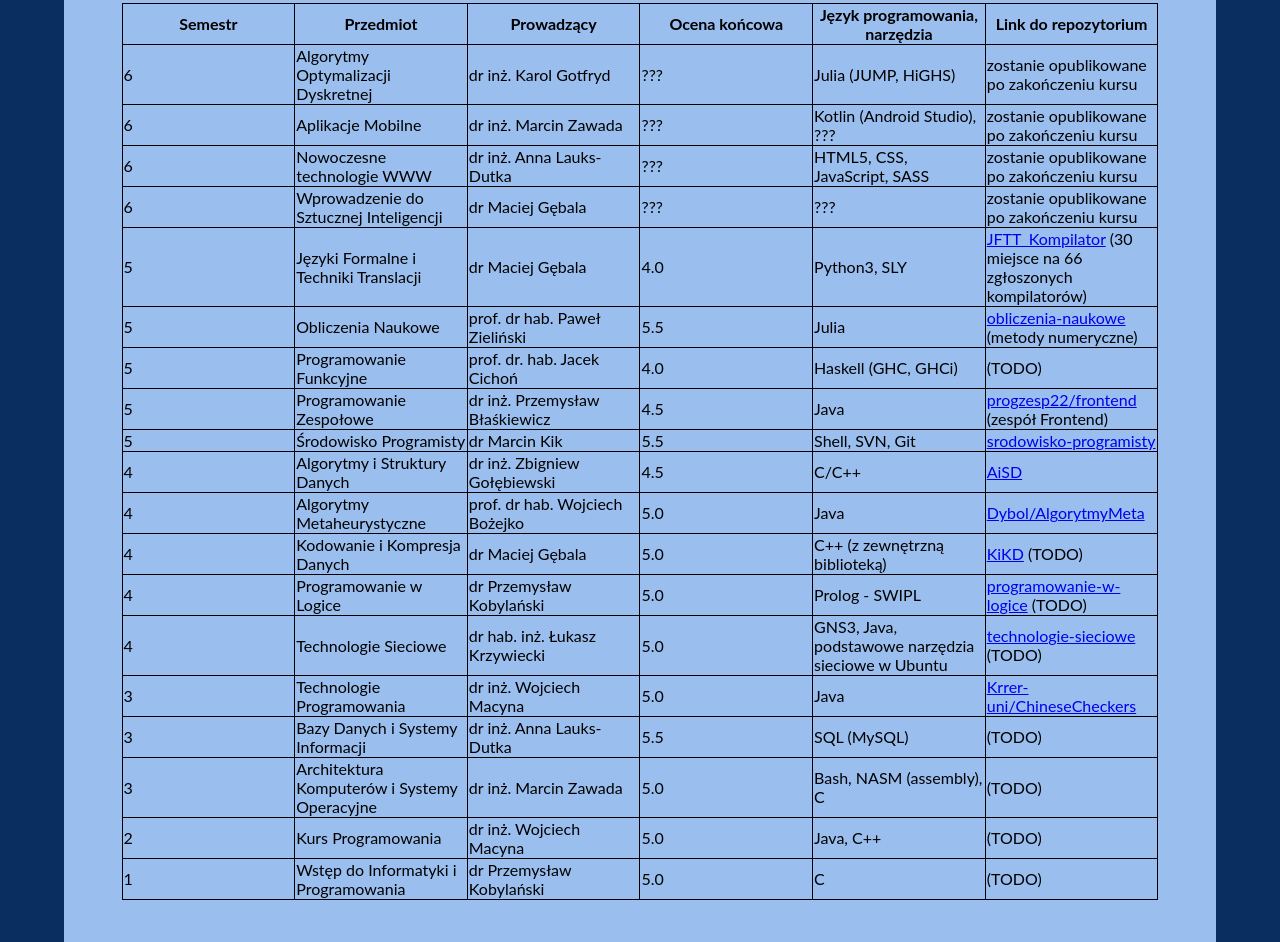
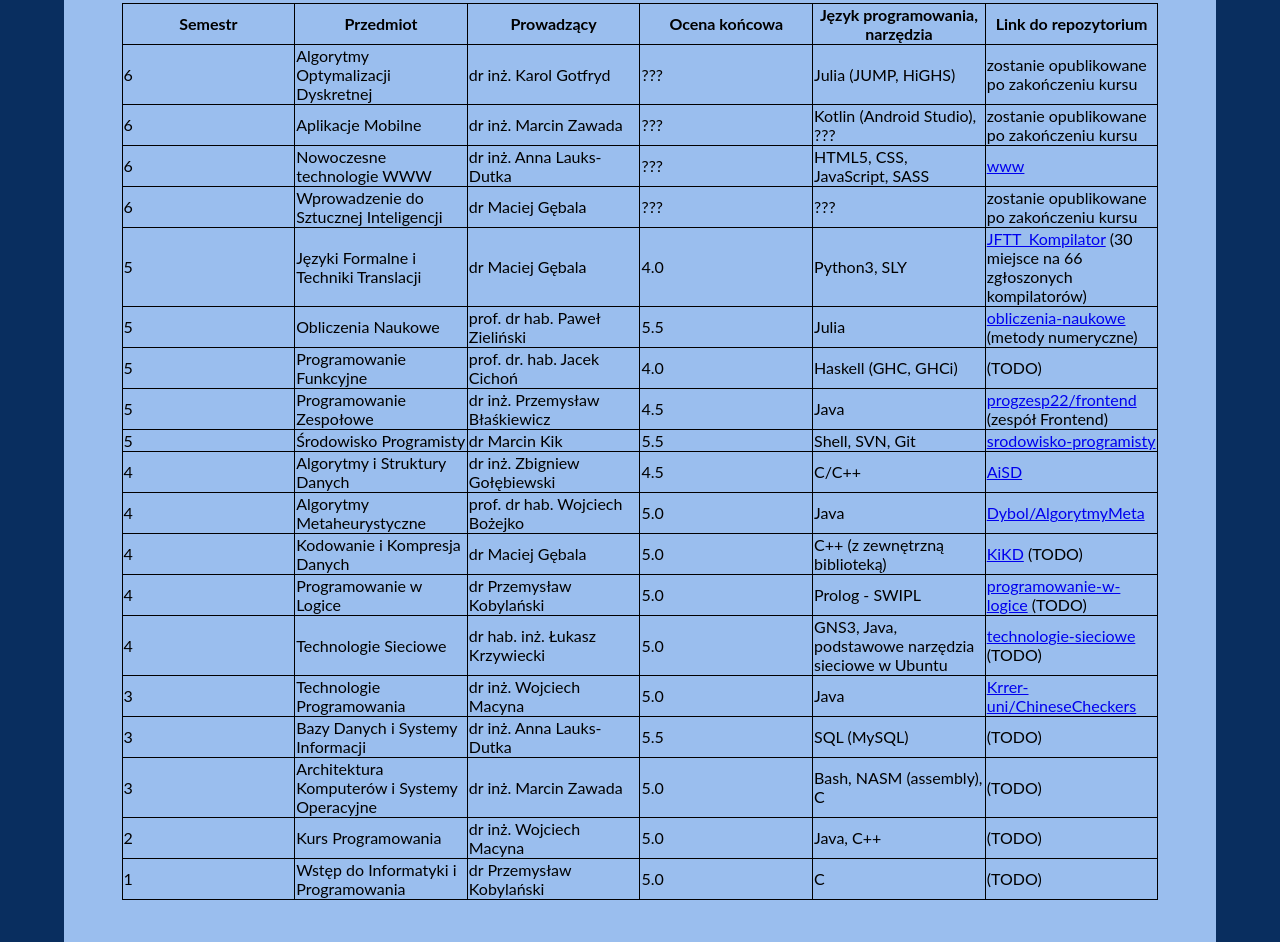
Before and after one commit to Swmar23/Swmar23.github.io, a plain HTML site: page education.html in a window 1280 px wide. Shown: the part 757-1699 px from the top of the page. Drawn offline with Linux system fonts and the light colour scheme.

Commit message:
Added one repo to table for www website.

```diff
--- a/education.html
+++ b/education.html
@@ -98,7 +98,7 @@
         <td>dr inż. Anna Lauks-Dutka</td>
         <td>???</td>
         <td>HTML5, CSS, JavaScript, SASS</td>
-        <td>zostanie opublikowane po zakończeniu kursu</td>
+        <td><a href="https://github.com/Swmar23/www">www</a></td>
         </tr>
         <tr class="even">
         <td>6</td>
```
